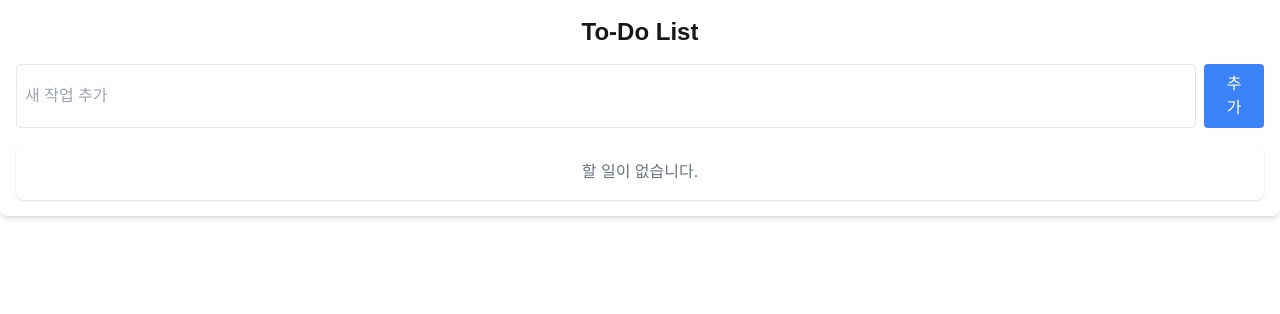
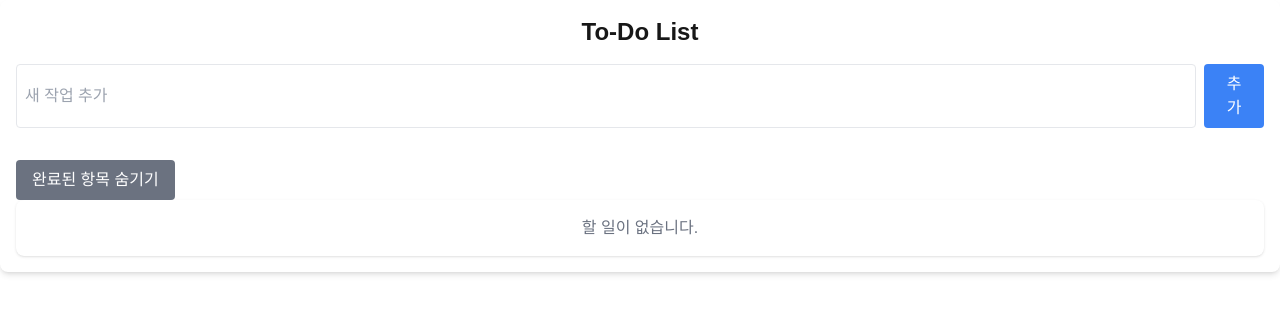
Before and after one commit to JasonKimkh/to-do-list, a Next.js app: page /todo in a window 1280 px wide. Shown: the top 314 px of the page. Built offline with nearby package versions, Linux system fonts and the light colour scheme.

Commit message:
feat: 완료 항목 숨기기 기능 추가

```diff
--- a/src/app/todo/page.tsx
+++ b/src/app/todo/page.tsx
@@ -7,6 +7,7 @@ import { Todo } from "../interface/Todo";
 
 const TodoPage: React.FC = () => {
   const [todos, setTodos] = useState<Todo[]>([]);
+  const [showCompleted, setShowCompleted] = useState<boolean>(true);
 
   useEffect(() => {
     const savedTodo = localStorage.getItem('saveTodo');
@@ -43,8 +44,16 @@ const TodoPage: React.FC = () => {
       onAdd={handleAddTask}
       ></TodoInput>
 
+     <button
+        onClick={() => setShowCompleted((prev) => !prev)}
+        className="mt-4 bg-gray-500 text-white px-4 py-2 rounded hover:bg-gray-600 transition"
+      >
+        {showCompleted ? "완료된 항목 숨기기" : "완료된 항목 보기"}
+      </button>
+
       <TodoList
       todos={todos}
+      showCompleted={showCompleted}
       onToggle={handleToggleComplete}
       onDelete={handleDeleteTask}
       >
```
